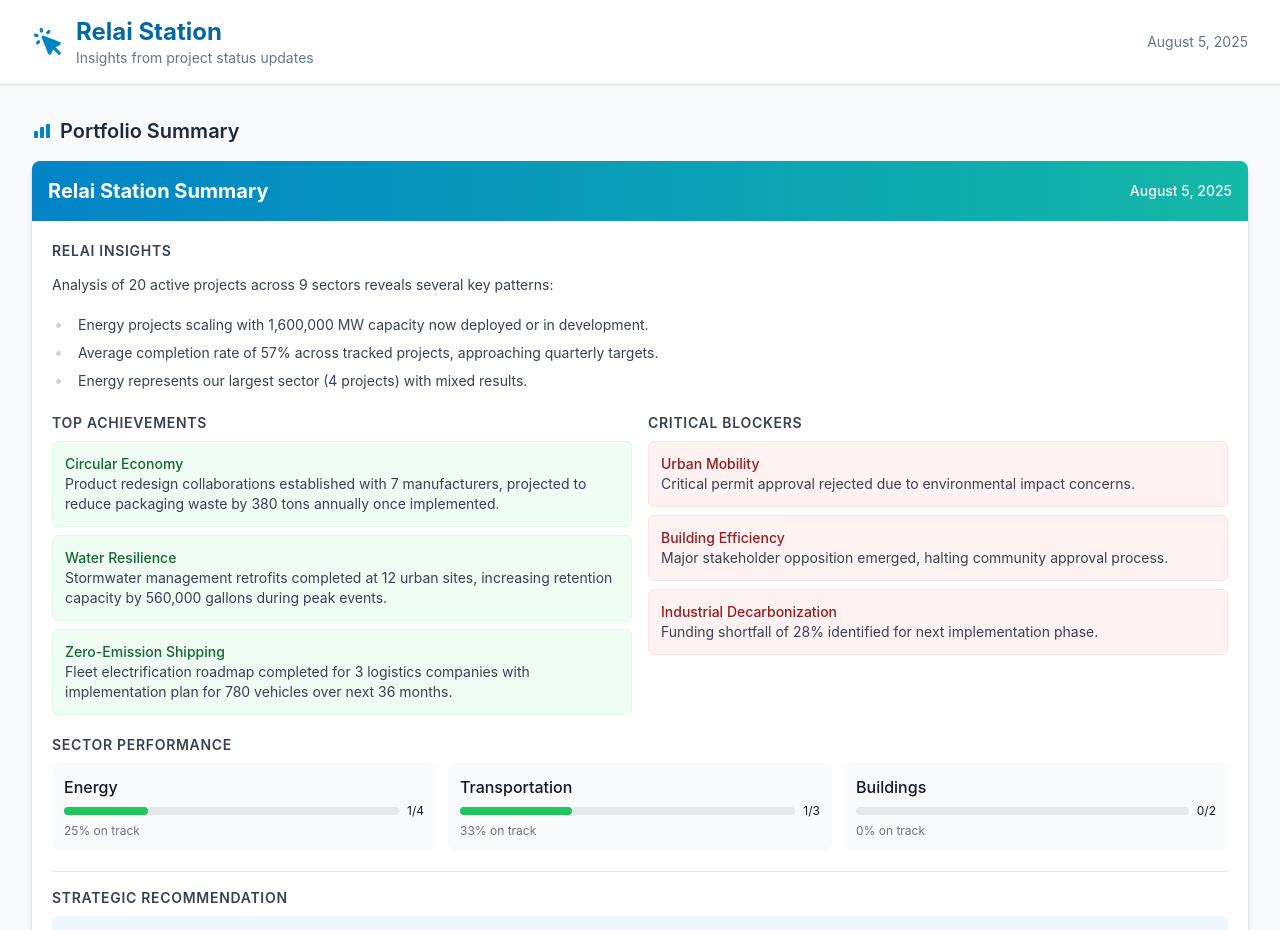
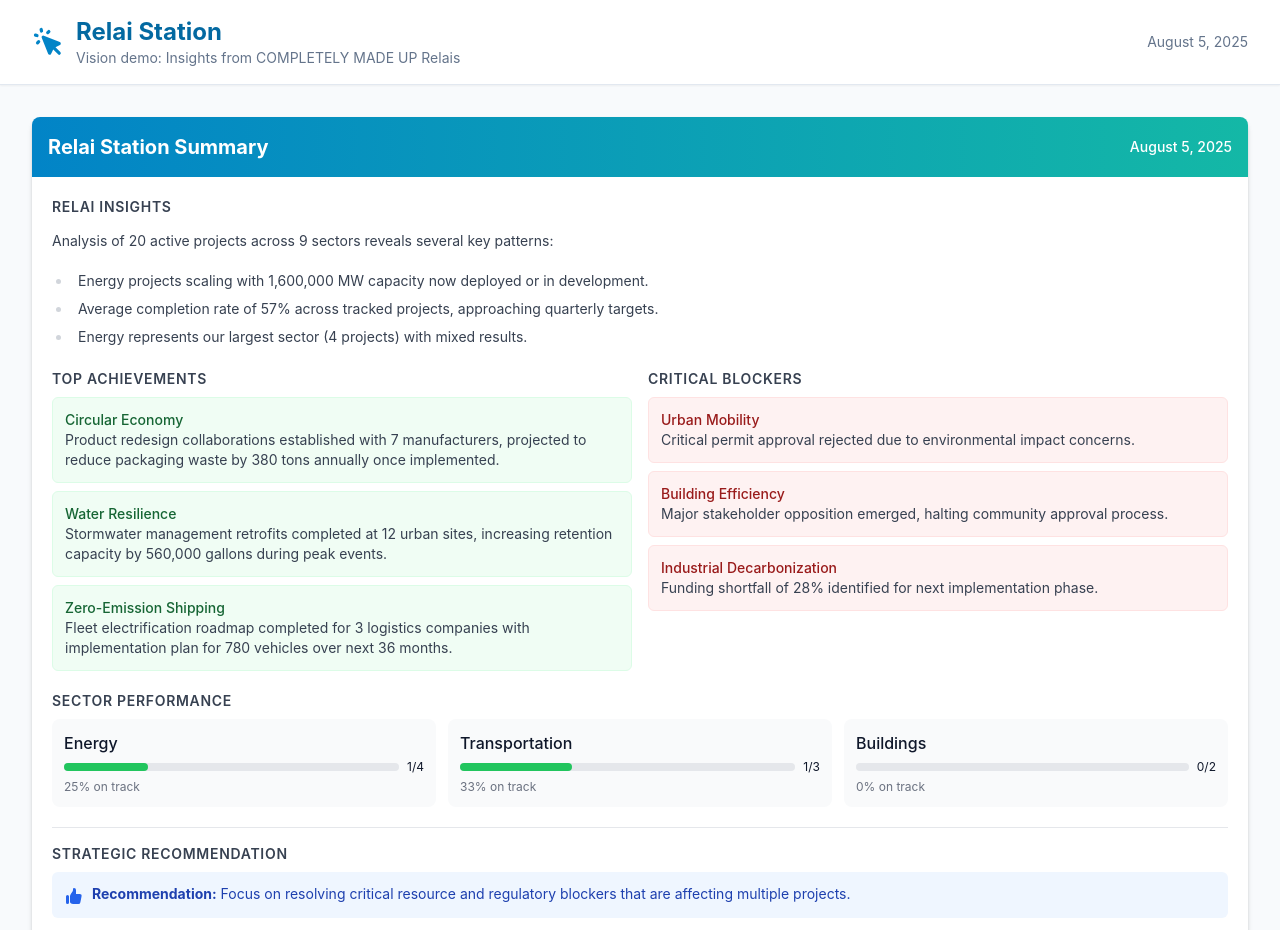
Before and after one commit to RMI/relai-station-vision, a React (Vite) app: page / in a window 1280 px wide. Shown: the top 930 px of the page. Built offline with nearby package versions, Linux system fonts and the light colour scheme.

Commit message:
Fixed headings and wording

```diff
--- a/src/App.jsx
+++ b/src/App.jsx
@@ -217,7 +217,7 @@ function App() {
               </svg>
               <div>
                 <h1 className="text-2xl font-display font-bold text-primary-700">Relai Station</h1>
-                <p className="text-sm text-neutral-500">Insights from project status updates</p>
+                <p className="text-sm text-neutral-500">Vision demo: Insights from COMPLETELY MADE UP Relais</p>
               </div>
             </div>
             <div className="text-sm text-neutral-500">{new Date().toLocaleDateString('en-US', { month: 'long', day: 'numeric', year: 'numeric' })}</div>
@@ -229,13 +229,6 @@ function App() {
       <main className="max-w-7xl mx-auto px-4 sm:px-6 lg:px-8 py-8">
         {/* Summary section */}
         <section className="mb-10">
-          <h2 className="text-xl font-display font-semibold mb-4 text-neutral-800 flex items-center">
-            <svg xmlns="http://www.w3.org/2000/svg" className="h-5 w-5 mr-2 text-primary-600" viewBox="0 0 20 20" fill="currentColor">
-              <path d="M2 11a1 1 0 011-1h2a1 1 0 011 1v5a1 1 0 01-1 1H3a1 1 0 01-1-1v-5zM8 7a1 1 0 011-1h2a1 1 0 011 1v9a1 1 0 01-1 1H9a1 1 0 01-1-1V7zM14 4a1 1 0 011-1h2a1 1 0 011 1v12a1 1 0 01-1 1h-2a1 1 0 01-1-1V4z" />
-            </svg>
-            Portfolio Summary
-          </h2>
-
           <div className="bg-white rounded-xl shadow-card mb-6">
             {getSummary(updatesData)}
           </div>
--- a/src/summary.jsx
+++ b/src/summary.jsx
@@ -269,7 +269,7 @@ function getBusinessLeaderSummary(mostRecentUpdates, colorCounts, newlyGreen, ne
               <path d="M2 10.5a1.5 1.5 0 113 0v6a1.5 1.5 0 01-3 0v-6zM6 10.333v5.43a2 2 0 001.106 1.79l.05.025A4 4 0 008.943 18h5.416a2 2 0 001.962-1.608l1.2-6A2 2 0 0015.56 8H12V4a2 2 0 00-2-2 1 1 0 00-1 1v.667a4 4 0 01-.8 2.4L6.8 7.933a4 4 0 00-.8 2.4z" />
             </svg>
             <p className="text-sm text-blue-800">
-              <strong>Chief of Staff Recommendation:</strong> {strategicRecommendation}
+              <strong>Recommendation:</strong> {strategicRecommendation}
             </p>
           </div>
 
@@ -660,7 +660,7 @@ function getBusinessLeaderSummaryWithFixedHeading(mostRecentUpdates, colorCounts
               <path d="M2 10.5a1.5 1.5 0 113 0v6a1.5 1.5 0 01-3 0v-6zM6 10.333v5.43a2 2 0 001.106 1.79l.05.025A4 4 0 008.943 18h5.416a2 2 0 001.962-1.608l1.2-6A2 2 0 0015.56 8H12V4a2 2 0 00-2-2 1 1 0 00-1 1v.667a4 4 0 01-.8 2.4L6.8 7.933a4 4 0 00-.8 2.4z" />
             </svg>
             <p className="text-sm text-blue-800">
-              <strong>Chief of Staff Recommendation:</strong> {strategicRecommendation}
+              <strong>Recommendation:</strong> {strategicRecommendation}
             </p>
           </div>
 
```
Also changed, not shown: 1 other file (tests, documents, lock files or other folders).
